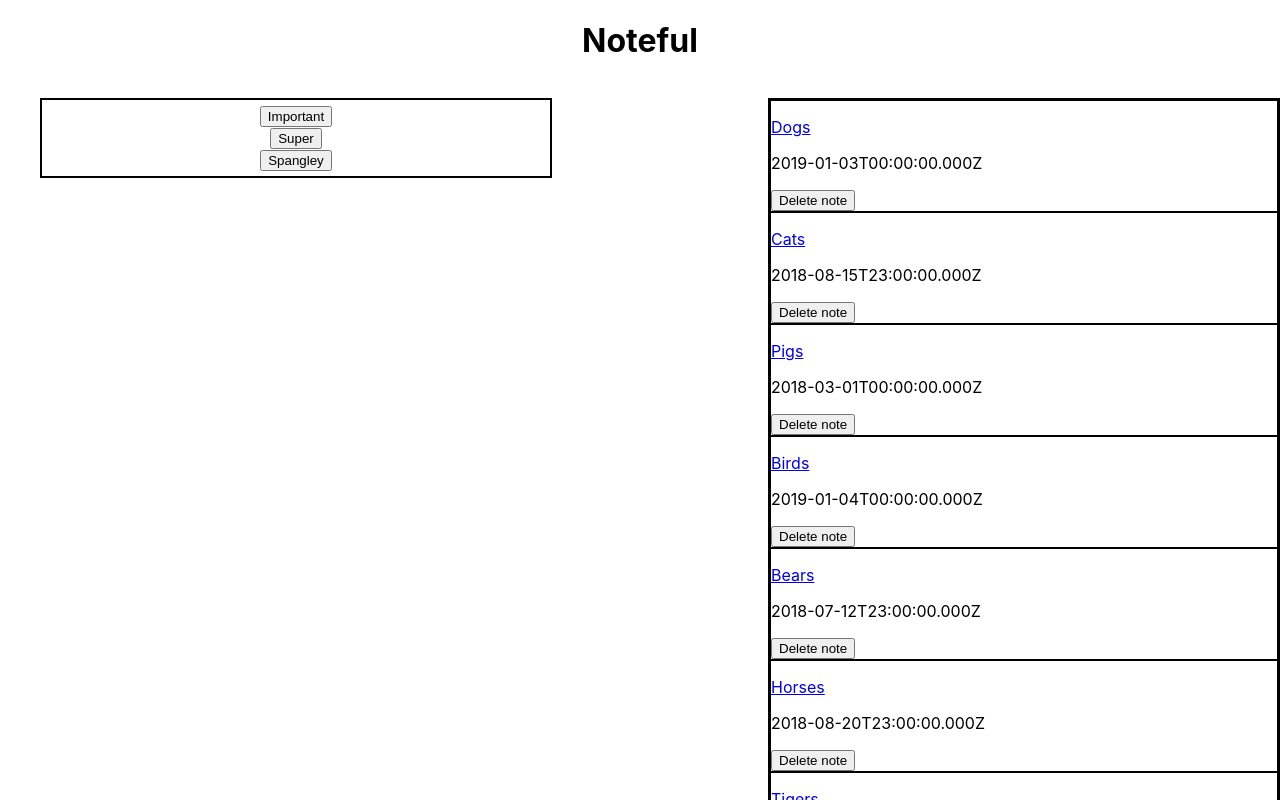
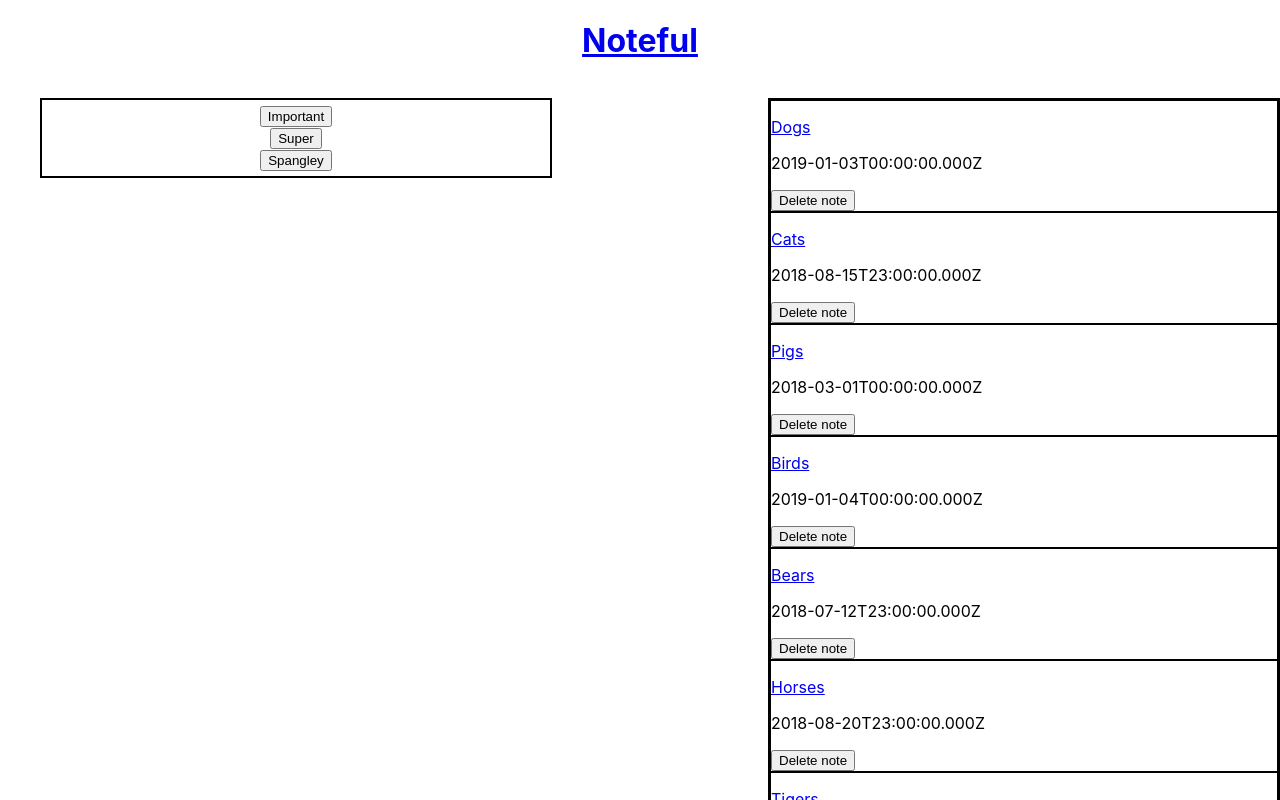
Before and after one commit to thinkful-ei-gecko/william-kevin-noteful, a React (Create React App) app: page / in a window 1280 px wide. Shown: the top 800 px of the page. Built offline with nearby package versions, Linux system fonts and the light colour scheme.

Commit message:
completed

```diff
--- a/src/Components/Header.js
+++ b/src/Components/Header.js
@@ -1,10 +1,13 @@
-import React, { Component } from 'react'
+import React, { Component } from 'react';
+import { Link } from 'react-router-dom'
 
 export default class Header extends Component {
     render() {
         return (
             <div className="header">
-                <h1>Noteful</h1>
+                <Link to ='/'>
+                    <h1>Noteful</h1>
+                </Link>
             </div>
         )
     }
```
